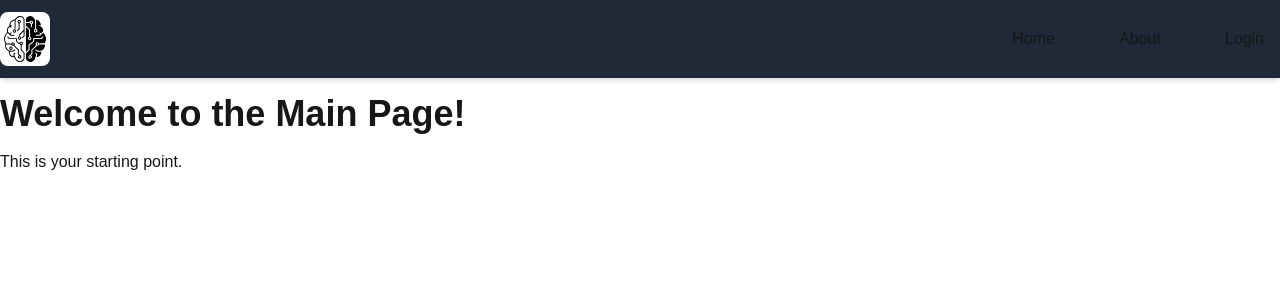
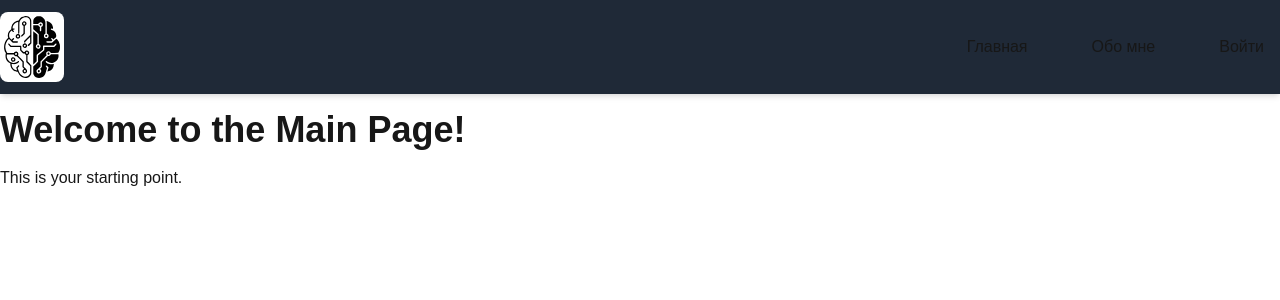
Before and after one commit to evn88/psy, a Next.js app: page / in a window 1280 px wide. Shown: the top 300 px of the page. Built offline with nearby package versions, Linux system fonts and the light colour scheme; no server answers.

Commit message:
feat: add Google authentication and update dependencies
Integrate Google authentication via `next-auth` configuration. Update `next.config.mjs` to support remote image patterns. Refresh `yarn.lock` with the latest dependency versions, including `sharp` and related packages.

```diff
--- a/next.config.mjs
+++ b/next.config.mjs
@@ -2,6 +2,9 @@
 const nextConfig = {
     reactStrictMode: true,
     output: 'standalone', //создает папку со всеми необходимыми файлами, включая урезанные node_modules
+    images: {
+        remotePatterns: [new URL('https://lh3.googleusercontent.com/a/**')],
+    },
 };
 
 export default nextConfig;
--- a/package.json
+++ b/package.json
@@ -14,8 +14,8 @@
     "@prisma/extension-accelerate": "^2.0.2",
     "@vercel/analytics": "^1.5.0",
     "@vercel/speed-insights": "^1.2.0",
-    "next": "15.2.4",
-    "next-auth": "^4.24.11",
+    "next": "15.5.2",
+    "next-auth": "beta",
     "react": "^18",
     "react-dom": "^18"
   },
--- /dev/null
+++ b/src/app/api/auth/[...nextauth]/route.ts
@@ -0,0 +1,2 @@
+import {handlers} from "@/auth" // Referring to the auth.ts we just created
+export const {GET, POST} = handlers
--- a/src/app/layout.tsx
+++ b/src/app/layout.tsx
@@ -4,6 +4,7 @@ import "./globals.css";
 import {Navbar} from "@/widgets/Navbar";
 import {Analytics} from "@vercel/analytics/next";
 import {SpeedInsights} from "@vercel/speed-insights/next";
+import {FC} from "react";
 
 const geistSans = localFont({
     src: "./fonts/GeistVF.woff",
@@ -21,13 +22,16 @@ export const metadata: Metadata = {
     description: "Psychologist",
 };
 
-export default function RootLayout({
-                                       children,
-                                   }: Readonly<{
+type RootLayoutType = Readonly<{
     children: React.ReactNode;
-}>) {
+}>
+
+const RootLayout: FC<RootLayoutType> = ({children}) => {
     return (
         <html lang="en">
+        <head>
+            <link rel="icon" href="/favicon.ico"/>
+        </head>
         <body
             className={`${geistSans.variable} ${geistMono.variable} antialiased`}
         >
@@ -41,3 +45,5 @@ export default function RootLayout({
         </html>
     );
 }
+
+export default RootLayout;
--- /dev/null
+++ b/src/auth.ts
@@ -0,0 +1,8 @@
+import NextAuth from "next-auth"
+import Google from "next-auth/providers/google";
+
+
+export const {handlers, auth, signIn, signOut} = NextAuth({
+    // adapter: PrismaAdapter(prisma),
+    providers: [Google],
+})
--- a/src/widgets/Navbar/ui/Navbar.tsx
+++ b/src/widgets/Navbar/ui/Navbar.tsx
@@ -2,13 +2,18 @@ import React, {FC} from 'react';
 import Link from 'next/link';
 import Image from 'next/image';
 import logoImg from '@/assets/images/logo.svg';
+import {auth, signOut} from "@/auth";
 
 
 interface NavbarProps {
     className?: string;
 }
 
+const NAVBAR_LINK_CLASSES = "text-white-800 hover:text-blue-300 font-medium px-4 py-2 h-[50px] flex items-center rounded-md transition-colors duration-300 hover:bg-gray-600";
+
 const Navbar: FC<NavbarProps> = async ({className = ''}) => {
+    const session = await auth()
+
     return (
         <header className={`bg-gray-800 shadow-md ${className}`}>
             <div className="container mx-auto px-0 py-3 flex justify-between items-center">
@@ -17,8 +22,8 @@ const Navbar: FC<NavbarProps> = async ({className = ''}) => {
                         <Image
                             src={logoImg}
                             alt="Logo"
-                            width={50}
-                            height={50}
+                            width={64}
+                            height={64}
                             className="bg-white rounded-lg p-1"
                         />
                     </Link>
@@ -26,17 +31,41 @@ const Navbar: FC<NavbarProps> = async ({className = ''}) => {
 
                 <nav className="flex space-x-8 ">
                     <Link href="/"
-                          className="text-white-800 hover:text-blue-300 font-medium px-4 py-2 rounded-md transition-colors duration-300 hover:bg-gray-600">
-                        Home
+                          className={NAVBAR_LINK_CLASSES}>
+                        Главная
                     </Link>
                     <Link href="/about"
-                          className="text-white-800 hover:text-blue-300 font-medium px-4 py-2 rounded-md transition-colors duration-300 hover:bg-gray-600">
-                        About
+                          className={NAVBAR_LINK_CLASSES}>
+                        Обо мне
                     </Link>
-                    <Link href="/auth"
-                          className="text-white-800 hover:text-blue-300 font-medium px-4 py-2 rounded-md transition-colors duration-300 hover:bg-gray-600">
-                        Login
-                    </Link>
+
+                    {session ? (
+                        <form action={async () => {
+                            'use server'
+                            await signOut()
+                        }}>
+                            <button className={NAVBAR_LINK_CLASSES}>
+                                <div className="flex items-center gap-2">
+                                    {session.user?.image && (
+                                        <Image
+                                            className="rounded-xl"
+                                            src={session.user.image}
+                                            alt="User Avatar"
+                                            width={32}
+                                            height={32}
+                                        />
+                                    )}
+                                    Выйти
+                                </div>
+                            </button>
+                        </form>
+                    ) : (
+                        <Link href="/api/auth/signin" className={NAVBAR_LINK_CLASSES}>
+                            <div className="flex items-center gap-2">
+                                Войти
+                            </div>
+                        </Link>
+                    )}
                 </nav>
             </div>
         </header>
```
Also changed, not shown: src/middleware.ts (added, +15 -0 lines), 2 other files (tests, documents, lock files or other folders).
